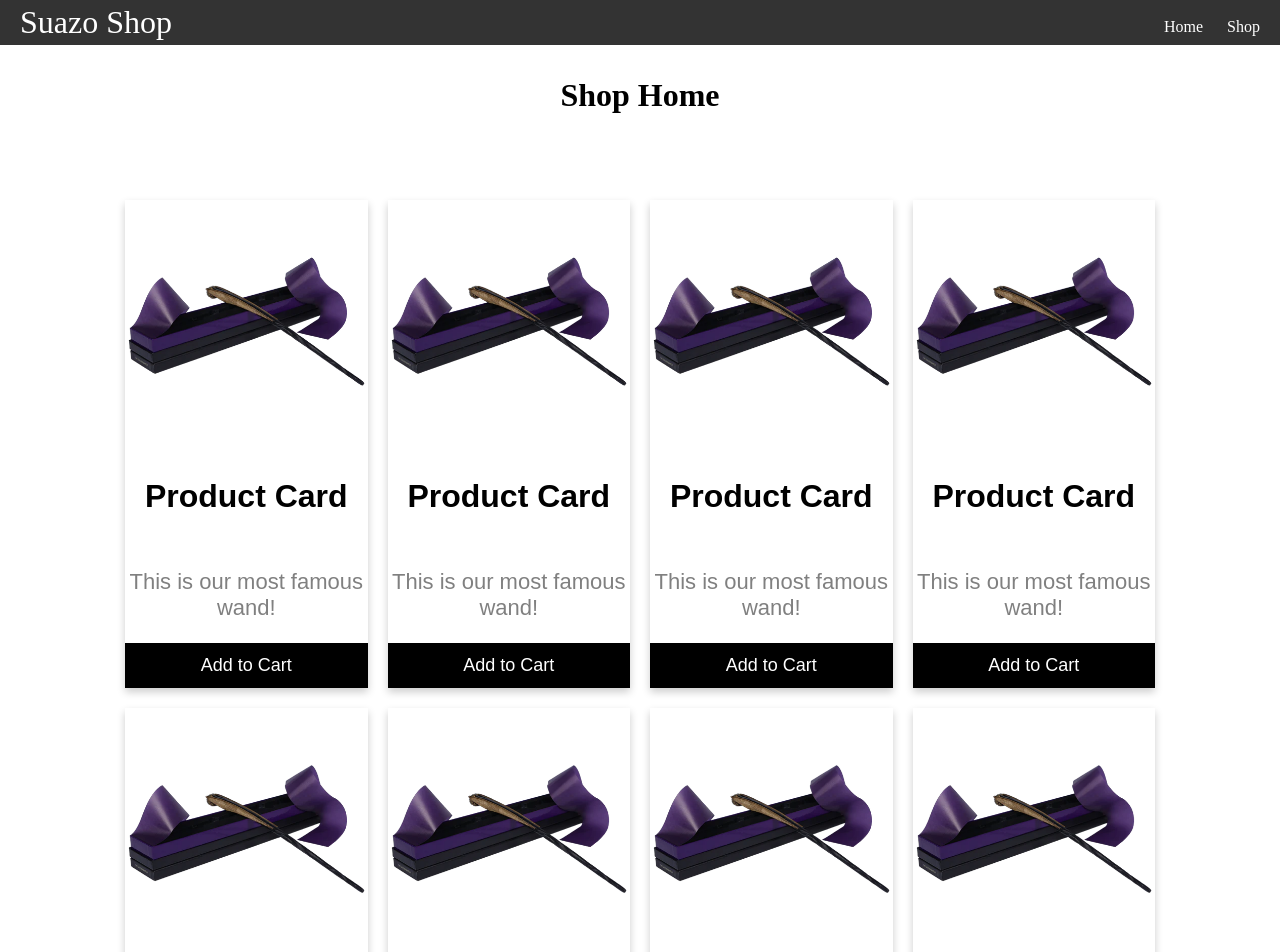
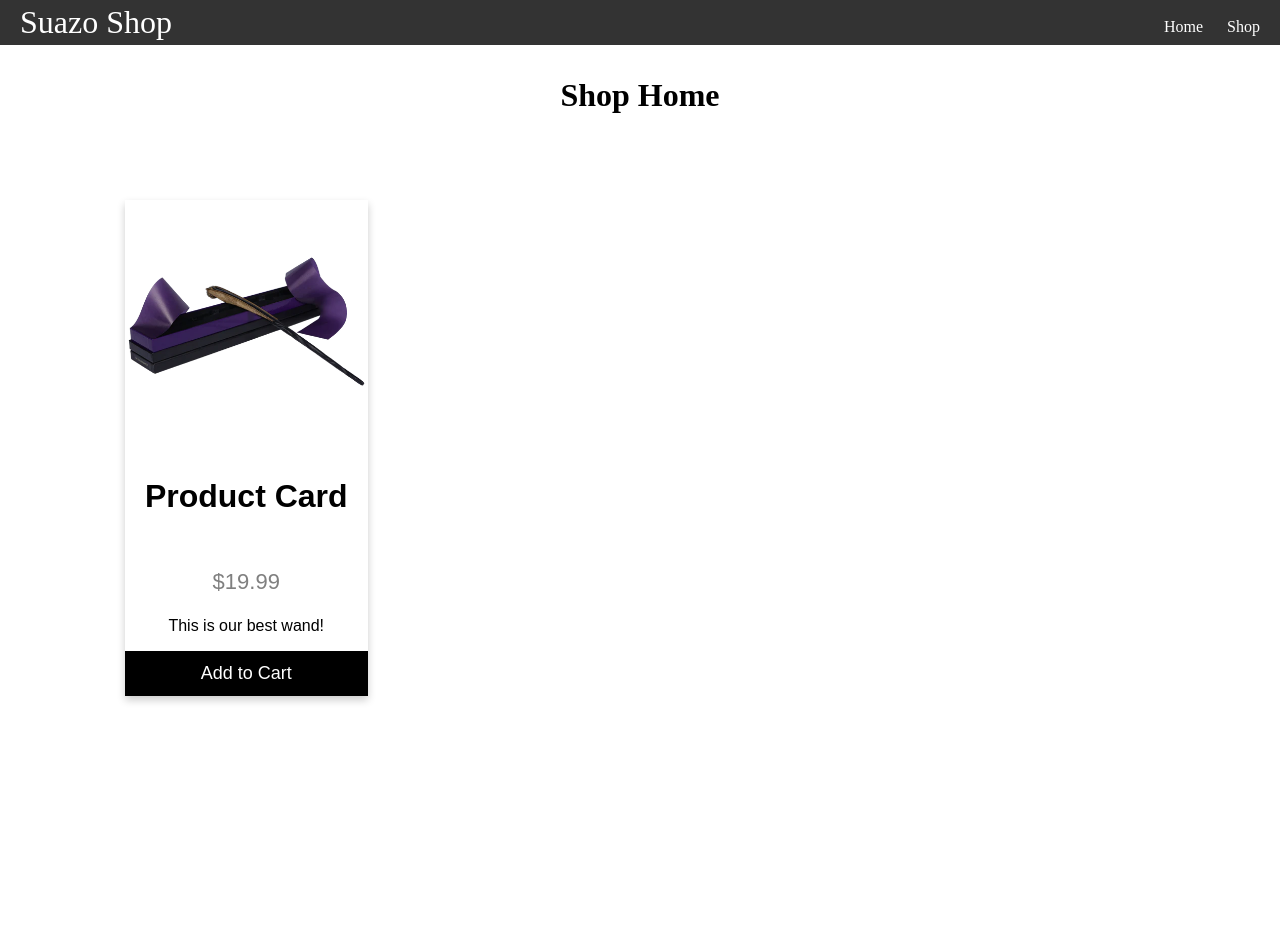
Before and after one commit to rsuazo/odin_shoppingcart, a React (Vite) app: page /shop in a window 1280 px wide. Shown: the top 952 px of the page. After the commit the page ends 845 px from the top, so only its background shows below. Built offline with nearby package versions, Linux system fonts and the light colour scheme.

Commit message:
configure product cards

```diff
--- a/src/components/ProductCard.jsx
+++ b/src/components/ProductCard.jsx
@@ -1,12 +1,13 @@
 import goldensnitch from "../assets/images/goldensnitch.webp";
 
-export default function ProductCard() {
+export default function ProductCard(props) {
   return (
     <>
       <div className="product">
         <img src={goldensnitch}></img>
         <h1>Product Card</h1>
-        <p className="productText">This is our most famous wand!</p>
+        <p className="productPrice">$19.99</p>
+        <p>This is our best wand!</p>
         <button>Add to Cart</button>
       </div>
     </>
--- a/src/pages/ShopPage.jsx
+++ b/src/pages/ShopPage.jsx
@@ -7,15 +7,7 @@ function ShopPage() {
       <div className="shop_container">
         <h1>Shop Home</h1>
         <div className="product_card_container">
-          <ProductCard />
-          <ProductCard />
-          <ProductCard />
-          <ProductCard />
-          <ProductCard />
-          <ProductCard />
-          <ProductCard />
-          <ProductCard />
-          <ProductCard />
+          <ProductCard link />
         </div>
       </div>
     </>
--- a/src/styles/ShopPage.css
+++ b/src/styles/ShopPage.css
@@ -28,7 +28,7 @@ h1 {
   text-align: center;
   font-family: arial;
 }
-.productText {
+.productPrice {
   color: grey;
   font-size: 22px;
 }
```
Also changed, not shown: src/assets/products.jsx (added, +7 -0 lines).
